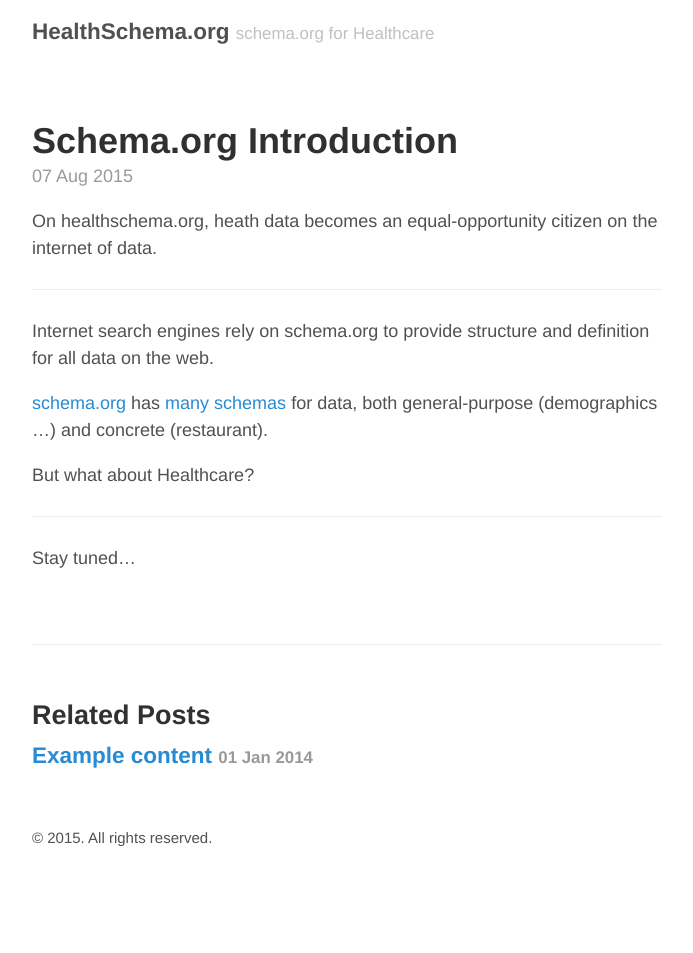
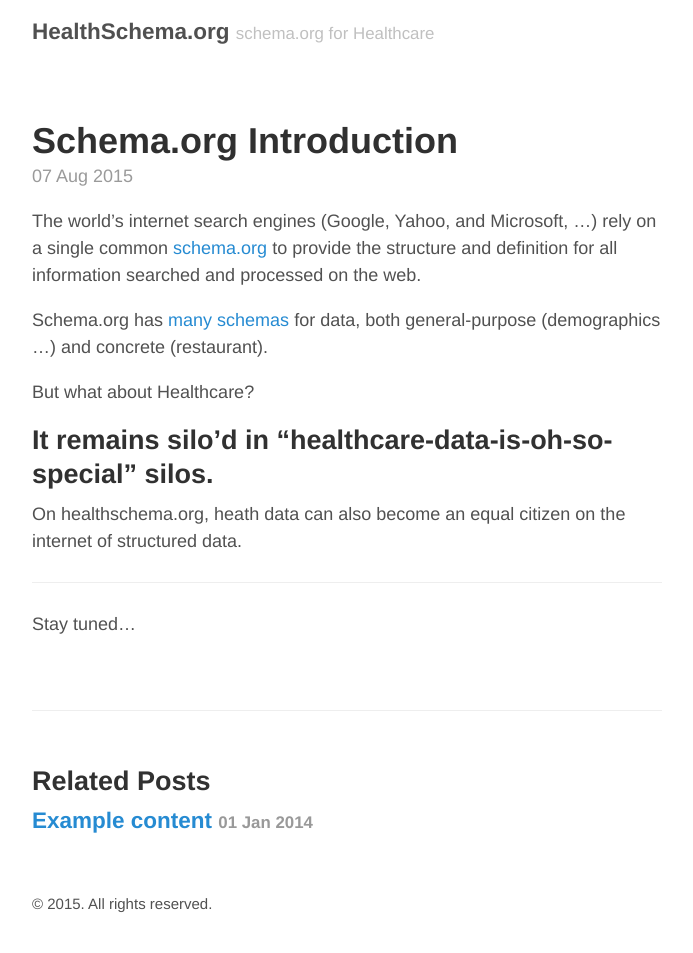
Before and after one commit to healthschema/healthschema.github.io, a Jekyll site: the page built from _posts/2015-08-07-hello-schema-org.md, in a window 1280 px wide. Shown: the whole page, without its empty margins (293-986 px from the left). Built offline with Jekyll 4.4.1, drawn with Linux system fonts in a browser that asks for light colours; before the commit the page ends 900 px from its top, so only the background shows below that.

Commit message:
updated intro

```diff
--- a/_posts/2015-08-07-hello-schema-org.md
+++ b/_posts/2015-08-07-hello-schema-org.md
@@ -3,15 +3,18 @@
 title: Schema.org Introduction
 ---
 
-On healthschema.org, heath data becomes an equal-opportunity citizen on the internet of data.
+The world's internet search engines (Google, Yahoo, and Microsoft, ...)  rely on a single common [schema.org](http://schema.org/) to provide the structure and definition for all information searched and processed on the web.
 
+Schema.org has [many schemas](http://schema.org/docs/schemas.html) for data, both general-purpose (demographics ...) and concrete (restaurant).
+
+But what about Healthcare?
+
+It remains silo'd in "healthcare-data-is-oh-so-special" silos.
 -----
 
-Internet search engines rely on schema.org to provide structure and definition for all data on the web.
 
-[schema.org](http://schema.org/) has [many schemas](http://schema.org/docs/schemas.html) for data, both general-purpose (demographics ...) and concrete (restaurant).
+On healthschema.org, heath data can also become an equal citizen on the internet of structured data.
 
-But what about Healthcare?
 
 -----
 
```
